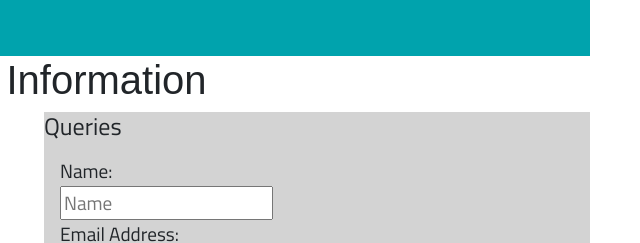
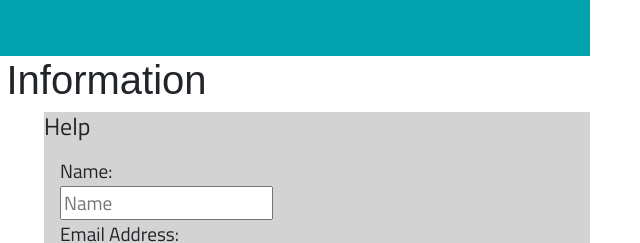
Before and after one commit to MeshwaS/capstonePOC, a plain HTML site: page src/ContactUS.html in a window 1280 px wide. Shown: the top 243 px of the page, 608-1248 px from the left. Drawn offline with nearby package versions, Linux system fonts and the light colour scheme; a web font is replaced by a local one.

Commit message:
Update ContactUS.html

```diff
--- a/src/ContactUS.html
+++ b/src/ContactUS.html
@@ -93,7 +93,7 @@
           </div>
           <div class="col-lg-6">
             <div id="form">
-              <h4>Queries</h4>
+              <h4>Help</h4>
             <div id="form"
               <For any other questions, comments or clarifications, please fill
               out the form underneath:>
```
